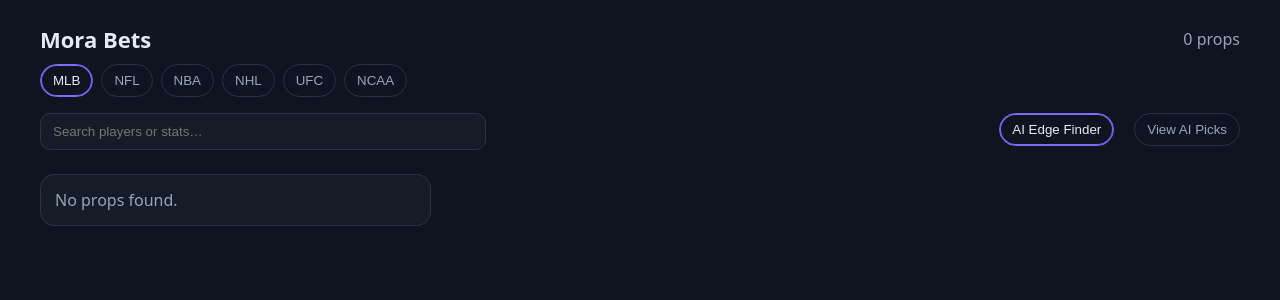
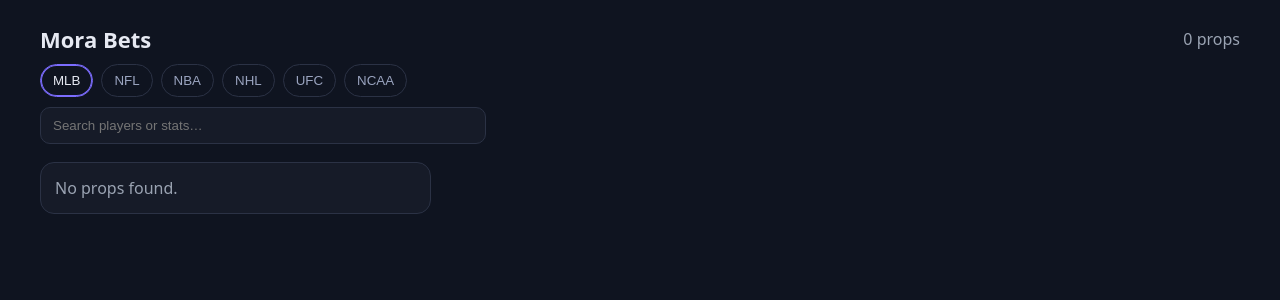
Before and after one commit to Jesusyut/morabets3, a Flask app: page /dashboard in a window 1280 px wide. Shown: the top 300 px of the page. Run offline with Flask 3, Linux system fonts and the light colour scheme; the visitor is signed in with stand-in values (Sample User, id 1); data that the repository does not hold is empty.

Commit message:
Update dashboard.html

```diff
--- a/templates/dashboard.html
+++ b/templates/dashboard.html
@@ -97,8 +97,6 @@
     <div class="toolbar">
       <input id="q" class="search" placeholder="Search players or stats…" />
       <div id="sortMode" class="tabs" style="margin-left:auto">
-        <button id="sortEdge" class="tab sorttab" data-sort="edge">AI Edge Finder</button>
-        <button id="btn-ai-scout" class="tab" style="margin-left:12px;">View AI Picks</button>
       </div>
     </div>
 
```
